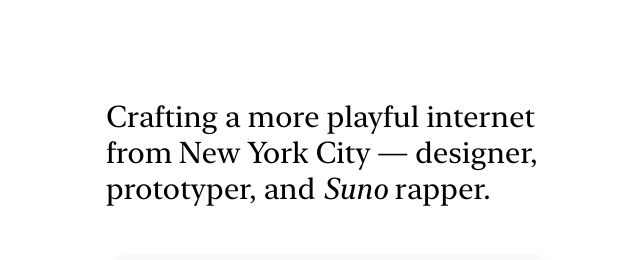
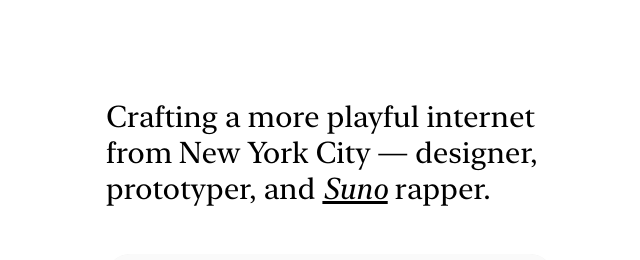
Before and after one commit to jivmy/kiln-labs, a React (Create React App) app: page / in a window 1280 px wide. Shown: the top 260 px of the page, without its empty margins (310-950 px from the left). Built offline with nearby package versions, Linux system fonts and the light colour scheme; a web font is replaced by a local one.

Commit message:
underline suno

```diff
--- a/src/components/HomePage.js
+++ b/src/components/HomePage.js
@@ -8,7 +8,7 @@ const HomePage = () => {
 
           <header className="w-full flex flex-col items-start gap-2">
             <p className="text-black text-3xl font-normal leading-9 font-sans">
-              Crafting a more playful internet from New York City — designer, prototyper, and <em>Suno</em> rapper.
+              Crafting a more playful internet from New York City — designer, prototyper, and <em><a href="https://suno.ai" className="underline" target="_blank" rel="noopener noreferrer">Suno</a></em> rapper.
             </p>
           </header>
 
@@ -26,7 +26,7 @@ const HomePage = () => {
             <div
               className="absolute inset-0 flex justify-center items-center"
               style={{
-                borderRadius: 'inherit', // Matches the outer container’s border-radius
+                borderRadius: 'inherit', // Matches the outer container's border-radius
               }}
             >
               <SoundResponsiveOrb />
```
